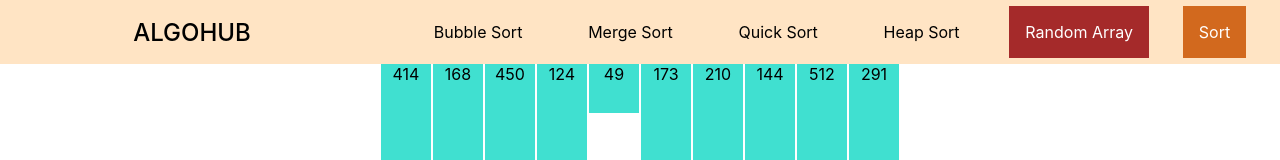
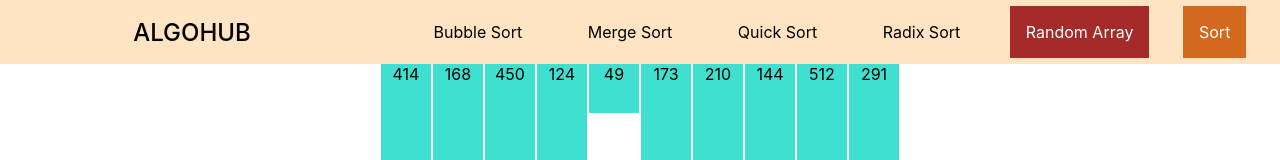
Before and after one commit to sakecians/Algohub, a React (Create React App) app: page / in a window 1280 px wide. Shown: the top 160 px of the page. Built offline with nearby package versions, Linux system fonts and the light colour scheme.

Commit message:
radix sort implemented

```diff
--- /dev/null
+++ b/src/Algorithms/RadixSort.js
@@ -0,0 +1,32 @@
+function getDigit(num, i) {
+  return Math.floor(Math.abs(num) / Math.pow(10, i)) % 10;
+}
+
+function digitCount(num) {
+  if (num === 0) return 1;
+  return Math.floor(Math.log10(Math.abs(num))) + 1;
+}
+
+function mostDigits(nums) {
+  let maxDigits = 0;
+  for (let i = 0; i < nums.length; i++) {
+    maxDigits = Math.max(maxDigits, digitCount(nums[i]));
+  }
+  return maxDigits;
+}
+
+export function getRadixSortAnimations(nums){
+    let animations = [];
+    let maxDigitCount = mostDigits(nums);
+    for(let k = 0; k < maxDigitCount; k++){
+        let digitBuckets = Array.from({length: 10}, () => []);
+        for(let i = 0; i < nums.length; i++){
+            let digit = getDigit(nums[i],k);
+            digitBuckets[digit].push(nums[i]);
+        }
+        animations.push(["digitBucket", digitBuckets])
+        nums = [].concat(...digitBuckets);
+        animations.push(["nums", nums])
+    }
+    return animations;
+}
--- a/src/Components/Navbar/Navbar.jsx
+++ b/src/Components/Navbar/Navbar.jsx
@@ -3,7 +3,7 @@ import './Navbar.scss';
 import {AlgorithmContext} from '../../context/Algorithm.context'
 
 function Navbar(props) {
-    const {setArray, resetArray, array, bubbleSort, mergeSort, quickSort} = props;
+    const {setArray, resetArray, array, bubbleSort, mergeSort, quickSort, radixSort} = props;
     const {algorithm, updateAlgorithm} = useContext(AlgorithmContext);
     const handleSort = () => {
         if(algorithm === "bubble"){
@@ -14,8 +14,9 @@ function Navbar(props) {
         } else if(algorithm === "quick"){
             quickSort(array, setArray);
             // alert("Its yet to be implemented")
-        } else if (algorithm === "heap"){
-            alert("Its yet to be implemented")
+        } else if (algorithm === "radix"){
+            // alert("Its yet to be implemented")
+            radixSort(array, setArray);
         } else {
             alert("please select a choice")
         }
@@ -45,10 +46,10 @@ function Navbar(props) {
                     Quick Sort
                 </div>
                 <div
-                    onClick={() => updateAlgorithm("heap")}
-                    className={algorithm === "heap" ? 'active' : null}
+                    onClick={() => updateAlgorithm("radix")}
+                    className={algorithm === "radix" ? 'active' : null}
                 >
-                    Heap Sort
+                    Radix Sort
                 </div>
                 <div
                     onClick={() => resetArray()}
--- a/src/Components/Visualizer/Helpers.js
+++ b/src/Components/Visualizer/Helpers.js
@@ -246,3 +246,17 @@ export function completedColor(color){
     bars[i].style.background = color;
   }
 }
+
+export function groupChangeColor(arr){
+  let bars = [];
+  let color = randomColor();
+  for(let i=0; i<arr.length; i++){
+    let className = numberToWord(arr[i]);
+    let bar = document.querySelector(`.${className}`);
+    bars.push(bar);
+  }
+  // console.log(bars);
+  for(let i=0; i<bars.length; i++){
+    bars[i].style.background = color;
+  }
+}
--- a/src/Components/Visualizer/Visualizer.jsx
+++ b/src/Components/Visualizer/Visualizer.jsx
@@ -2,6 +2,7 @@ import React, {useState, useEffect} from 'react';
 import {getBubbleSortAnimation} from '../../Algorithms/BubbleSort';
 import {getMergeSortAnimations} from '../../Algorithms/Test';
 import {getQuickSortAnimation} from '../../Algorithms/QuickSort';
+import {getRadixSortAnimations} from '../../Algorithms/RadixSort';
 import './Visualizer.scss';
 
 import Navbar from '../Navbar/Navbar';
@@ -15,7 +16,8 @@ import {numberToWord,
         moveElementTo,
         mergeColorChange,
         completedColor,
-        ANIMATION_SPEED}
+        ANIMATION_SPEED,
+        groupChangeColor}
         from './Helpers';
 
 
@@ -47,6 +49,7 @@ function Visualizer() {
               mergeSort={mergeSort}
               bubbleSort={bubbleSort}
               quickSort={quickSort}
+              radixSort={radixSort}
               array={array}
               resetArray={resetArray}
               />
@@ -150,6 +153,38 @@ async function quickSort(array, setArray){
   setArray(array.sort());
 }
 
+function radixSort(array, setArray){
+  const animations = getRadixSortAnimations(array);
+  animations.push(["completed"])
+  // console.log(animations);
+  let i = 0;
+  function myLoop(){
+    setTimeout(function (){
+      if(animations[i].length === 1 && animations[i][0] === 'completed'){
+        completedColor('blue');
+      }
+      else if(animations[i][0] === 'digitBucket'){
+        let digitBucket = animations[i][1];
+        for(let j=0; j<digitBucket.length; j++){
+          if(digitBucket[j].length !== 0){
+            //changeColor
+            groupChangeColor(digitBucket[j]);
+            // console.log(["group", ...digitBucket[j]])
+          }
+        }
+      }else if(animations[i][0] === 'nums'){
+        // console.log(animations[i][1]);
+        setArray(animations[i][1])
+      }
+      i++;
+      if(i < animations.length){
+        myLoop()
+      }
+    }, ANIMATION_SPEED+500)
+  }
+  myLoop();
+}
+
 
 
 export default Visualizer
```
